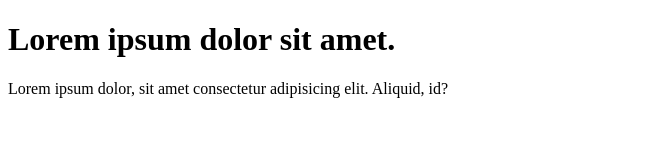
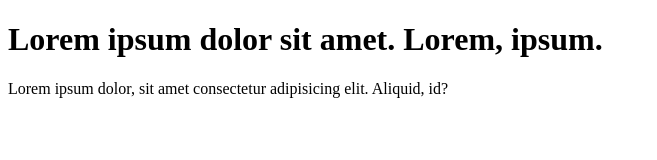
Before and after one commit to NikitaSamot/ff, a plain HTML site: page index.html in a window 1280 px wide. Shown: the whole page, without its empty margins (0-657 px from the left). Drawn offline with Linux system fonts and the light colour scheme.

Commit message:
изменили строки в index.html

```diff
--- a/index.html
+++ b/index.html
@@ -7,7 +7,7 @@
     <script text="text/javascript" src="/src/script.js"></script>
 </head>
 <body>
-    <h1>Lorem ipsum dolor sit amet.</h1>
+    <h1>Lorem ipsum dolor sit amet. Lorem, ipsum.</h1>
     <p>Lorem ipsum dolor, sit amet consectetur adipisicing elit. Aliquid, id?</p>
 </body>
 </html>
```
